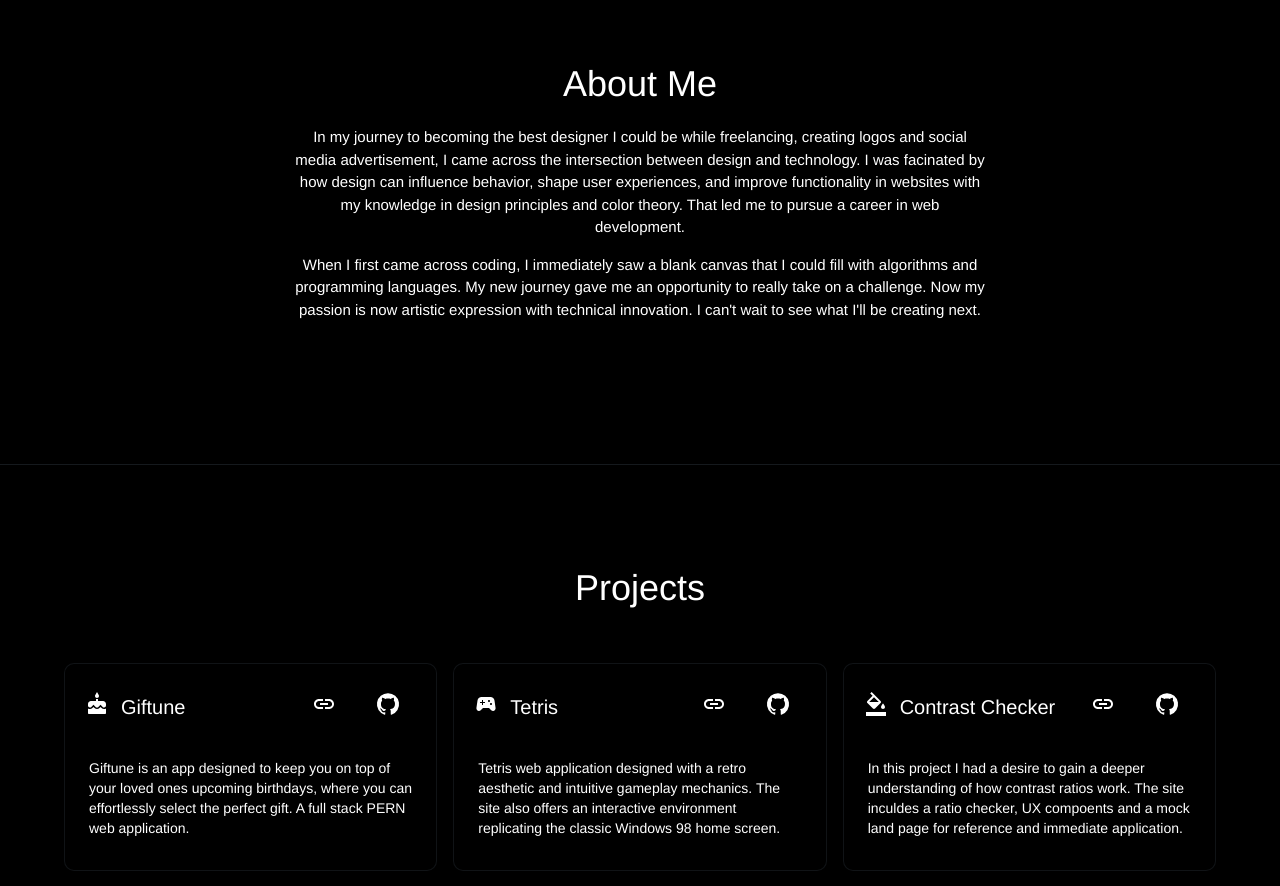
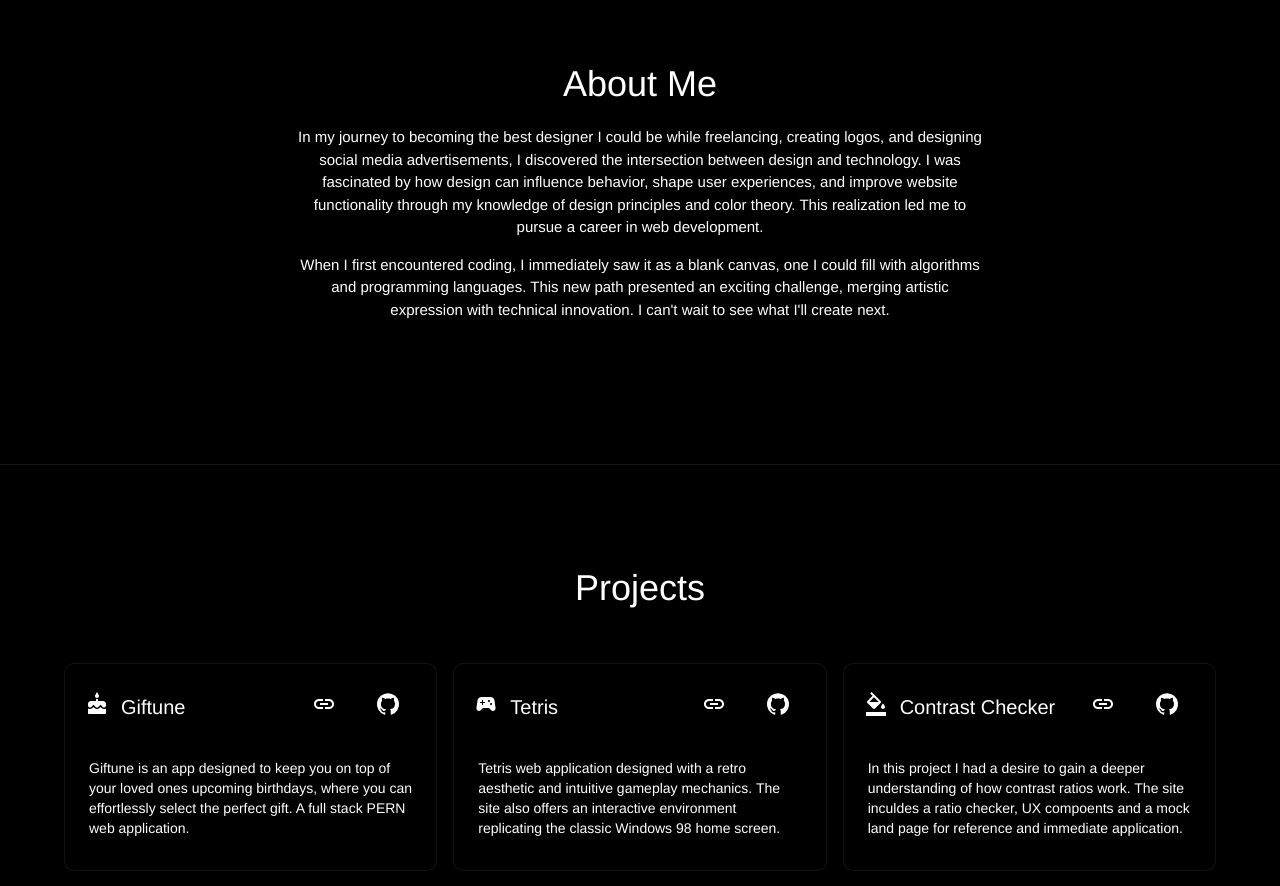
Before and after one commit to chanGomez/portfolio_dark, a React (Vite) app: page / in a window 1280 px wide. Shown: the part 840-1726 px from the top of the page. Built offline with nearby package versions, Linux system fonts and the light colour scheme.

Commit message:
chore: refining bio and FAQ answers. Correcting an spelling mistakes

```diff
--- a/src/components/FAQ.jsx
+++ b/src/components/FAQ.jsx
@@ -61,9 +61,12 @@ export default function FAQ() {
               gutterBottom
               sx={{ maxWidth: { sm: "100%", md: "70%" } }}
             >
-              As a designer and coder, I would have loved to been apart of
-              Figma, Adobe, Procreate, or Photoshop. Any platform designed to
-              help others create.
+              As a designer and coder, I've always dreamed of joining teams like
+              Figma, Adobe, Procreate, or Photoshop—platforms that empower
+              creativity and help users bring their visions to life. The thought
+              of contributing to tools that shape the creative industry and
+              inspire artists, designers, and creators worldwide is incredibly
+              exciting to me.
             </Typography>
           </AccordionDetails>
         </Accordion>
@@ -113,9 +116,9 @@ export default function FAQ() {
               gutterBottom
               sx={{ maxWidth: { sm: "100%", md: "70%" } }}
             >
-              The only movies I would take with me are Blade Runner 2049, Fight
-              Club, and Edward Scissorhands. AND if I had to choose two more it would be Interstella and The Place
-              Beyond the Pines. Honestly any Ryan Gosling movie. I love movies.
+              The movies I would take with me are Blade Runner 2049, Fight Club,
+              and Edward Scissorhands. And if I had to choose two more it would
+              be Interstella and The Place Beyond the Pines.
             </Typography>
           </AccordionDetails>
         </Accordion>
--- a/src/components/Highlights.jsx
+++ b/src/components/Highlights.jsx
@@ -21,32 +21,45 @@ export default function Highlights() {
       sx={{
         pt: { xs: 4, sm: 12 },
         pb: { xs: 8, sm: 16 },
-        color: 'white',
-        bgcolor: 'black',
+        color: "white",
+        bgcolor: "black",
       }}
     >
       <Container
         sx={{
-          position: 'relative',
-          display: 'flex',
-          flexDirection: 'column',
-          alignItems: 'center',
+          position: "relative",
+          display: "flex",
+          flexDirection: "column",
+          alignItems: "center",
           gap: { xs: 3, sm: 6 },
         }}
       >
         <Box
           sx={{
-            width: { sm: '100%', md: '60%' },
-            textAlign: { sm: 'left', md: 'center' },
+            width: { sm: "100%", md: "60%" },
+            textAlign: { sm: "left", md: "center" },
           }}
         >
           <Typography component="h2" variant="h4">
             About Me
           </Typography>
-          <Typography variant="body1" sx={{ color: 'grey.400' }}>
-          <p>In my journey to becoming the best designer I could be
-          while freelancing, creating logos and social media advertisement, I came across the intersection between design and technology. I was facinated by how design can influence behavior, shape user experiences, and improve functionality in websites with my knowledge in design principles and color theory. That led me to pursue a career in web development.</p>
-          <p>When I first came across coding, I immediately saw a blank canvas that I could fill with algorithms and programming languages. My new journey gave me an opportunity to really take on a challenge. Now my passion is now artistic expression with technical innovation. I can't wait to see what I'll be creating next.</p>
+          <Typography variant="body1" sx={{ color: "grey.400" }}>
+            <p>
+              In my journey to becoming the best designer I could be while
+              freelancing, creating logos, and designing social media
+              advertisements, I discovered the intersection between design and
+              technology. I was fascinated by how design can influence behavior,
+              shape user experiences, and improve website functionality through
+              my knowledge of design principles and color theory. This
+              realization led me to pursue a career in web development.
+            </p>
+            <p>
+              When I first encountered coding, I immediately saw it as a blank
+              canvas, one I could fill with algorithms and programming
+              languages. This new path presented an exciting challenge, merging
+              artistic expression with technical innovation. I can't wait to see
+              what I'll create next.
+            </p>
           </Typography>
         </Box>
       </Container>
```
